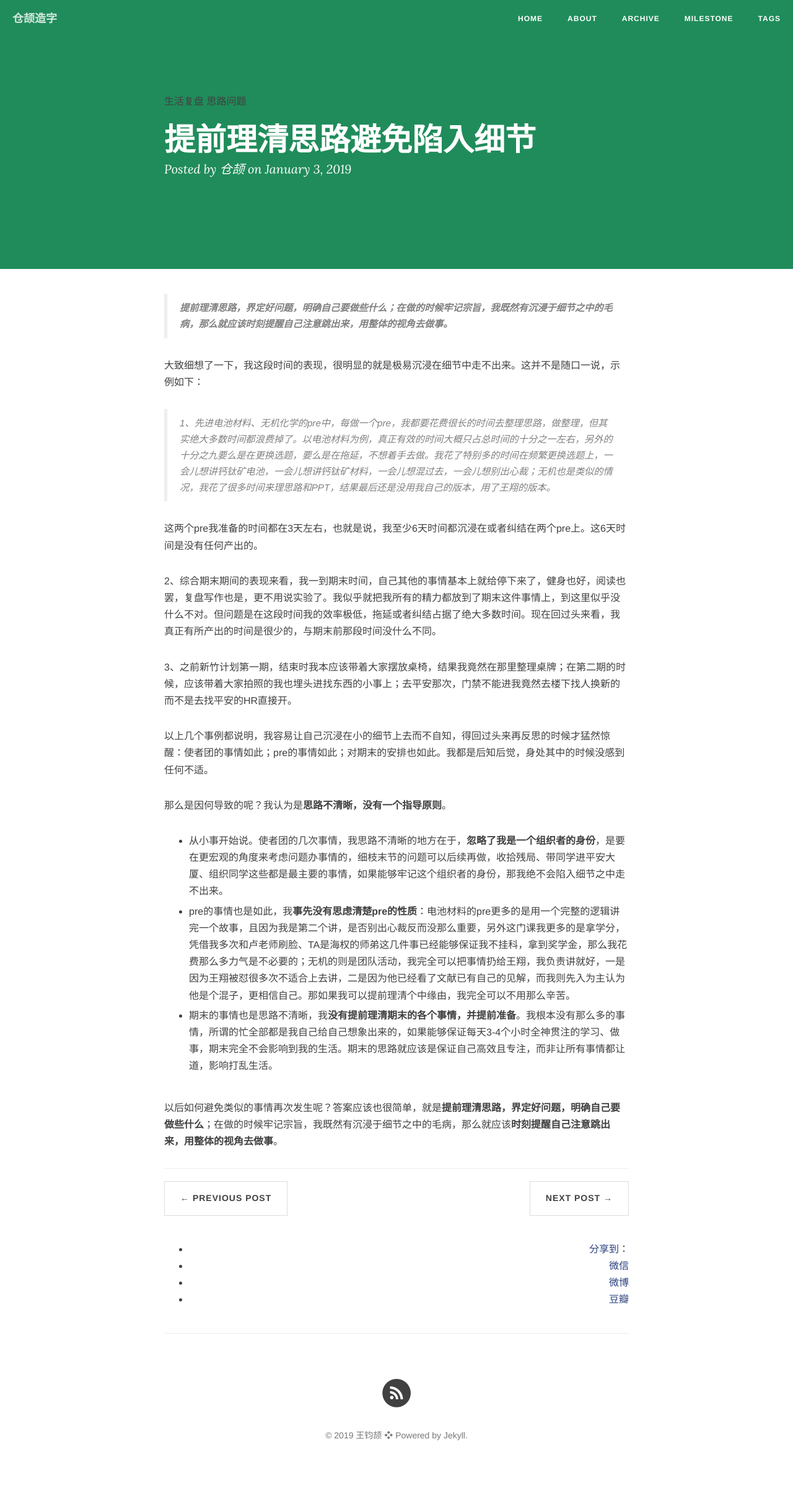
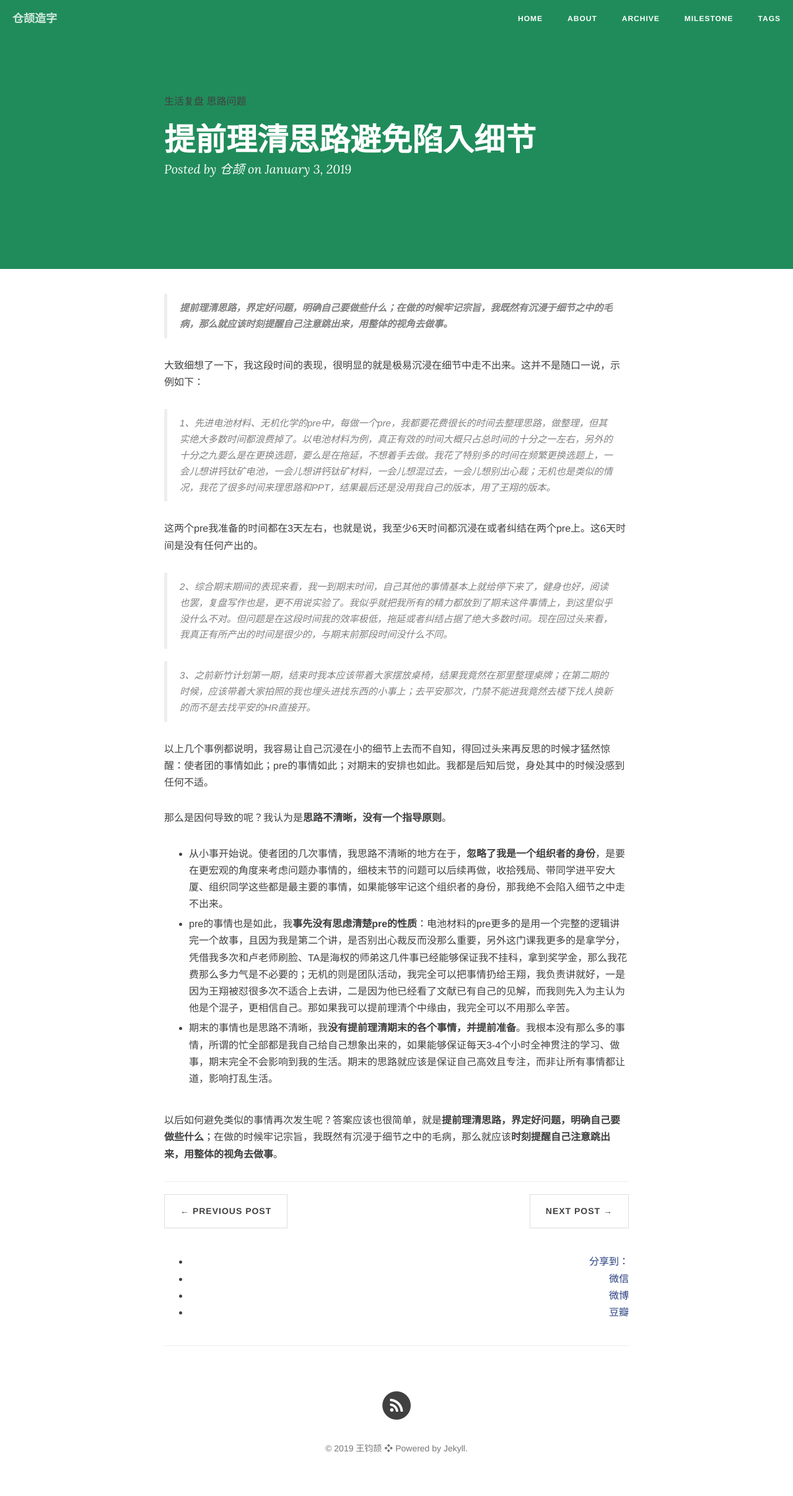
Before and after one commit to creatletter/Dalio, a Jekyll site: the page built from _posts/2019-01-03-提前理清思路以避免陷入细节.md, in a window 1280 px wide. Shown: the whole page at 62% size. Built offline with Jekyll 4.4.1, drawn with Linux system fonts in a browser that asks for light colours; nearby versions of some CDN libraries; comment, search, counter and statistics services are not loaded.

```diff
--- a/_posts/2019-01-03-提前理清思路以避免陷入细节.md
+++ b/_posts/2019-01-03-提前理清思路以避免陷入细节.md
@@ -17,9 +17,9 @@ description:  思路问题
 
  这两个pre我准备的时间都在3天左右，也就是说，我至少6天时间都沉浸在或者纠结在两个pre上。这6天时间是没有任何产出的。
 
- 2、综合期末期间的表现来看，我一到期末时间，自己其他的事情基本上就给停下来了，健身也好，阅读也罢，复盘写作也是，更不用说实验了。我似乎就把我所有的精力都放到了期末这件事情上，到这里似乎没什么不对。但问题是在这段时间我的效率极低，拖延或者纠结占据了绝大多数时间。现在回过头来看，我真正有所产出的时间是很少的，与期末前那段时间没什么不同。
+> 2、综合期末期间的表现来看，我一到期末时间，自己其他的事情基本上就给停下来了，健身也好，阅读也罢，复盘写作也是，更不用说实验了。我似乎就把我所有的精力都放到了期末这件事情上，到这里似乎没什么不对。但问题是在这段时间我的效率极低，拖延或者纠结占据了绝大多数时间。现在回过头来看，我真正有所产出的时间是很少的，与期末前那段时间没什么不同。
 
- 3、之前新竹计划第一期，结束时我本应该带着大家摆放桌椅，结果我竟然在那里整理桌牌；在第二期的时候，应该带着大家拍照的我也埋头进找东西的小事上；去平安那次，门禁不能进我竟然去楼下找人换新的而不是去找平安的HR直接开。
+> 3、之前新竹计划第一期，结束时我本应该带着大家摆放桌椅，结果我竟然在那里整理桌牌；在第二期的时候，应该带着大家拍照的我也埋头进找东西的小事上；去平安那次，门禁不能进我竟然去楼下找人换新的而不是去找平安的HR直接开。
 
 以上几个事例都说明，我容易让自己沉浸在小的细节上去而不自知，得回过头来再反思的时候才猛然惊醒：使者团的事情如此；pre的事情如此；对期末的安排也如此。我都是后知后觉，身处其中的时候没感到任何不适。
 
```
